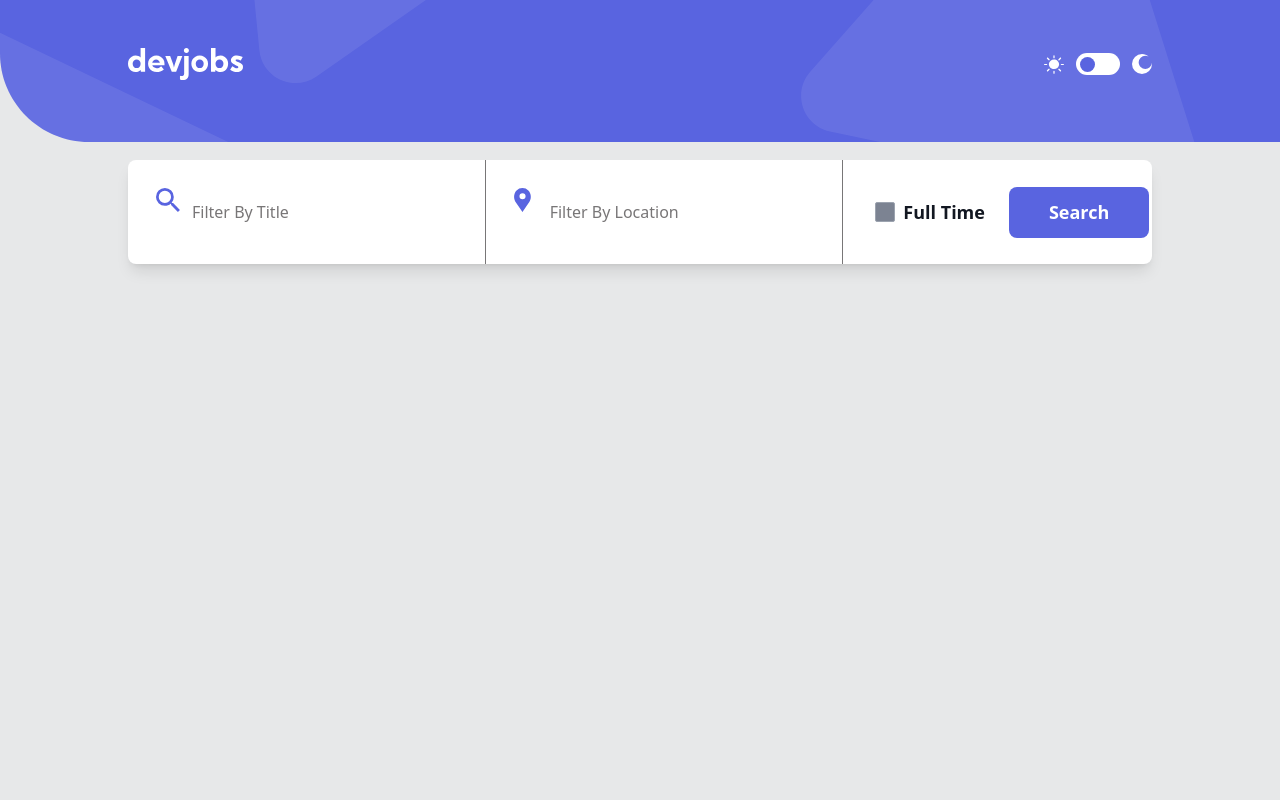
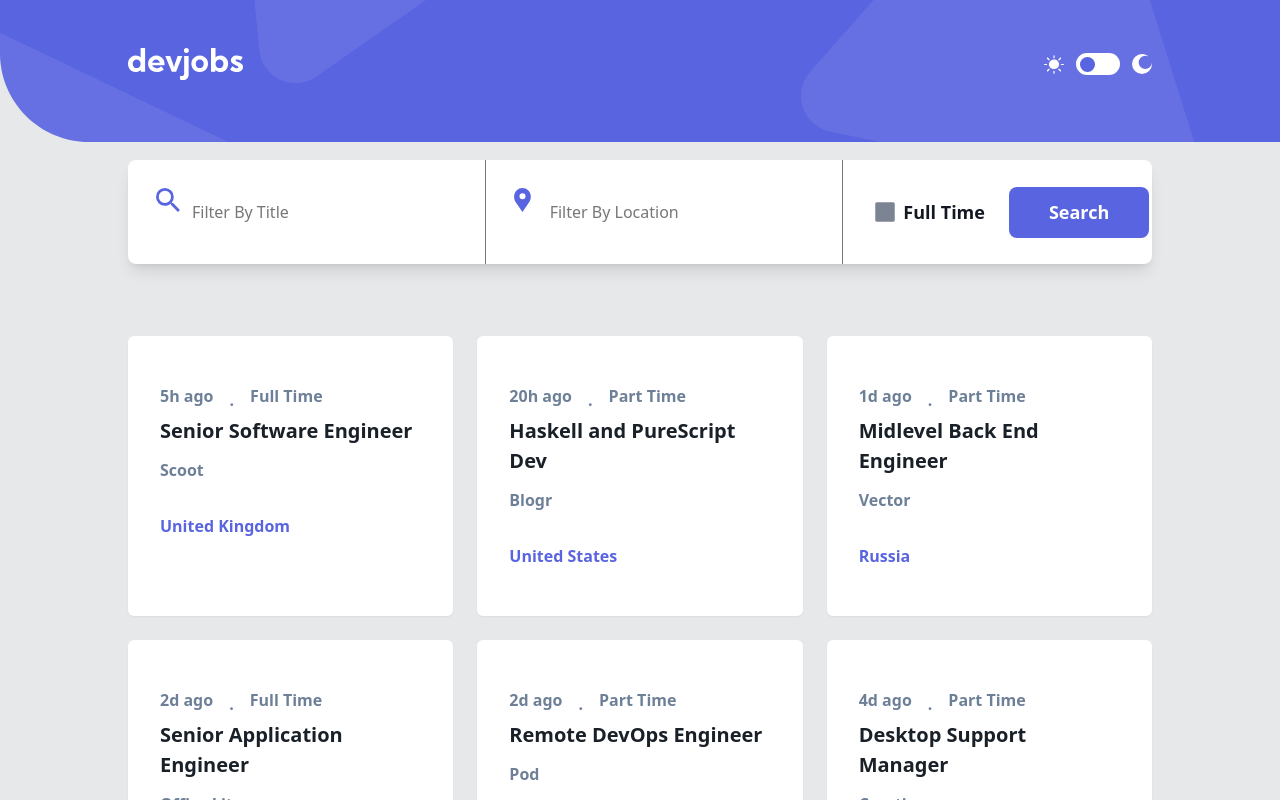
Before and after one commit to SajeedAninda/Devjobs-Web-App, a React (Vite) app: page / in a window 1280 px wide. Shown: the top 800 px of the page. Built offline with nearby package versions, Linux system fonts and the light colour scheme.

Commit message:
Mapped all job cards after fetching the data

```diff
--- a/src/Components/Home/Home.jsx
+++ b/src/Components/Home/Home.jsx
@@ -5,7 +5,7 @@ import JobCards from '../JobCards/JobCards';
 
 const Home = () => {
     return (
-        <div className='bg-[#e7e8e9] h-[100vh] dark:bg-[#121721] relative'>
+        <div className='bg-[#e7e8e9] h-fit dark:bg-[#121721] relative'>
             <div className="floatingBar bg-white dark:bg-[#19202d] w-[80%] h-[13vh] mx-auto shadow-lg rounded-lg absolute -top-[80px] left-1/2 transform -translate-x-1/2 flex justify-between items-center">
 
                 <div className="flex-1 h-full pl-16 pr-4 flex items-center relative border-r border-[#787677] ">
--- a/src/Components/JobCards/JobCards.jsx
+++ b/src/Components/JobCards/JobCards.jsx
@@ -1,9 +1,45 @@
-import React from 'react';
+import React, { useEffect, useState } from 'react';
 
 const JobCards = () => {
+    const [jobs, setJobs] = useState([]);
+
+    useEffect(() => {
+        fetch('./data.json')
+            .then(response => response.json())
+            .then(json => setJobs(json));
+    }, []);
+
     return (
-        <div className='w-[80%] mx-auto'>
-            Hi
+        <div className='w-[80%] mx-auto pt-24 pb-12'>
+            <div className='grid grid-cols-3 gap-6'>
+                {
+                    jobs?.map((job, index) => (
+                        <div key={index} className="card bg-white dark:bg-[#19202d] px-8 py-12 shadow-sm rounded-md">
+                            <div className='flex gap-4 items-center text-[#6e8098] text-[16px] font-semibold'>
+                                <p className='pb-2'>{job?.postedAt}</p>
+                                <span>.</span>
+                                <p className='pb-2'>{job?.contract}</p>
+                            </div>
+
+                            <div>
+                                <p className='text-[20px] text-[#192028] dark:text-white font-bold pb-3'>
+                                    {job?.position}
+                                </p>
+
+                                <p className='text-[#6e8098] text-[16px] font-semibold'>
+                                    {job?.company}
+                                </p>
+                            </div>
+
+                            <div>
+                                <p className='text-[#5964e0] pt-8 text-[16px] font-semibold'>
+                                    {job?.location}
+                                </p>
+                            </div>
+                        </div>
+                    ))
+                }
+            </div>
         </div>
     );
 };
```
Also changed, not shown: public/data.json (renamed from src/assets/data.json).
